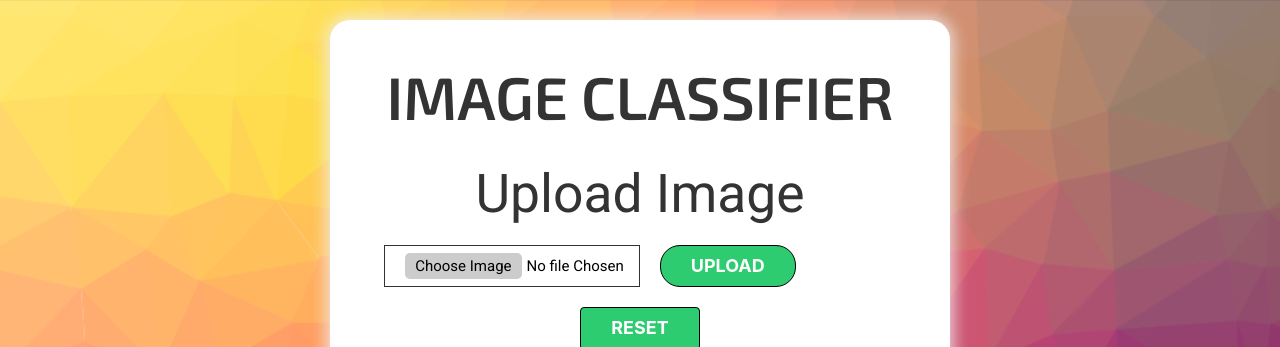
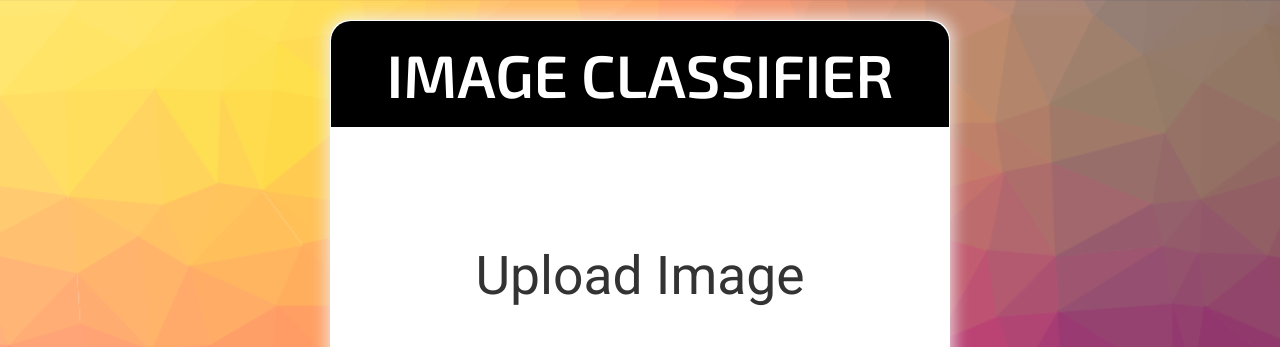
Before and after one commit to debjyotiC/experiment-docker, a Flask app: page / in a window 1280 px wide. Shown: the top 347 px of the page. Run offline with Flask 3, Linux system fonts and the light colour scheme; some libraries are stand-ins or nearby versions.

Commit message:
UX & Classify Image Modification

```diff
--- a/templates/index.html
+++ b/templates/index.html
@@ -34,9 +34,11 @@
     }
 
     h1 {
+        color: #fff;
         font-family: 'Exo 2', sans-serif;
         font-size: 60px;
         font-weight: 600;
+        margin: 0;
     }
 
     form {
@@ -53,9 +55,20 @@
         border: 1px solid transparent;
         border-radius: 20px;
         box-shadow: 0px 0px 15px 4px rgba(241, 238, 239, 0.8);
-        height: 90vh;
+        height: 85vh;
         margin: auto;
         width: 50%;
+    }
+
+    .main-heading {
+        background-color: #000;
+        border-top-left-radius: 20px;
+        border-top-right-radius: 20px;
+        padding: 20px 0;
+    }
+
+    .upload-text, .uploaded-image {
+        margin: 120px 0 80px 0;
     }
 
     .choose-image {
@@ -142,9 +155,11 @@
 <body>
 
     <section class="content" id="content">
-        <h1>IMAGE CLASSIFIER</h1>
+        <div class="main-heading">
+            <h1>IMAGE CLASSIFIER</h1>
+        </div>
 
-        <h2 id="uploadtext">Upload Image</h2>
+        <h2 class="upload-text" id="uploadtext">Upload Image</h2>
         <img src="" alt="Selected-Image" class="uploaded-image" id="uploadedimage">
 
         <div class="file-input-container">
@@ -162,7 +177,7 @@
         </div>
 
         {% if uploaded_image is defined and uploaded_image %}
-        <div>
+        <div class="classify-image" id="classify-image" style="display: none;">
             <img src="{{ url_for('uploaded_file', filename=uploaded_image) }}" alt="Uploaded Image" class="final-image">
             <form action="/classify" method="post">
                 <button class="mui-btn" type="submit">CLASSIFY IMAGE</button>
@@ -171,6 +186,7 @@
         </div>
         {% endif %}
     </section>
+
 
     <!-- JAVASCRIPT -->
 
@@ -208,6 +224,13 @@ function resetForm() {
     imageLabel.style.display = 'block';
     uploadtext.style.display = 'block';
 }
+
+function showClassifyImage() {
+    let classifyImage = document.getElementById("classify-image");
+
+    classifyImage.style.display = 'block';
+    contentHeight.style.height = 'auto';
+}
  </script>
     <!-- BOOTSTRAP -->
     <script src="https://cdn.jsdelivr.net/npm/bootstrap@5.3.2/dist/js/bootstrap.bundle.min.js"
```
